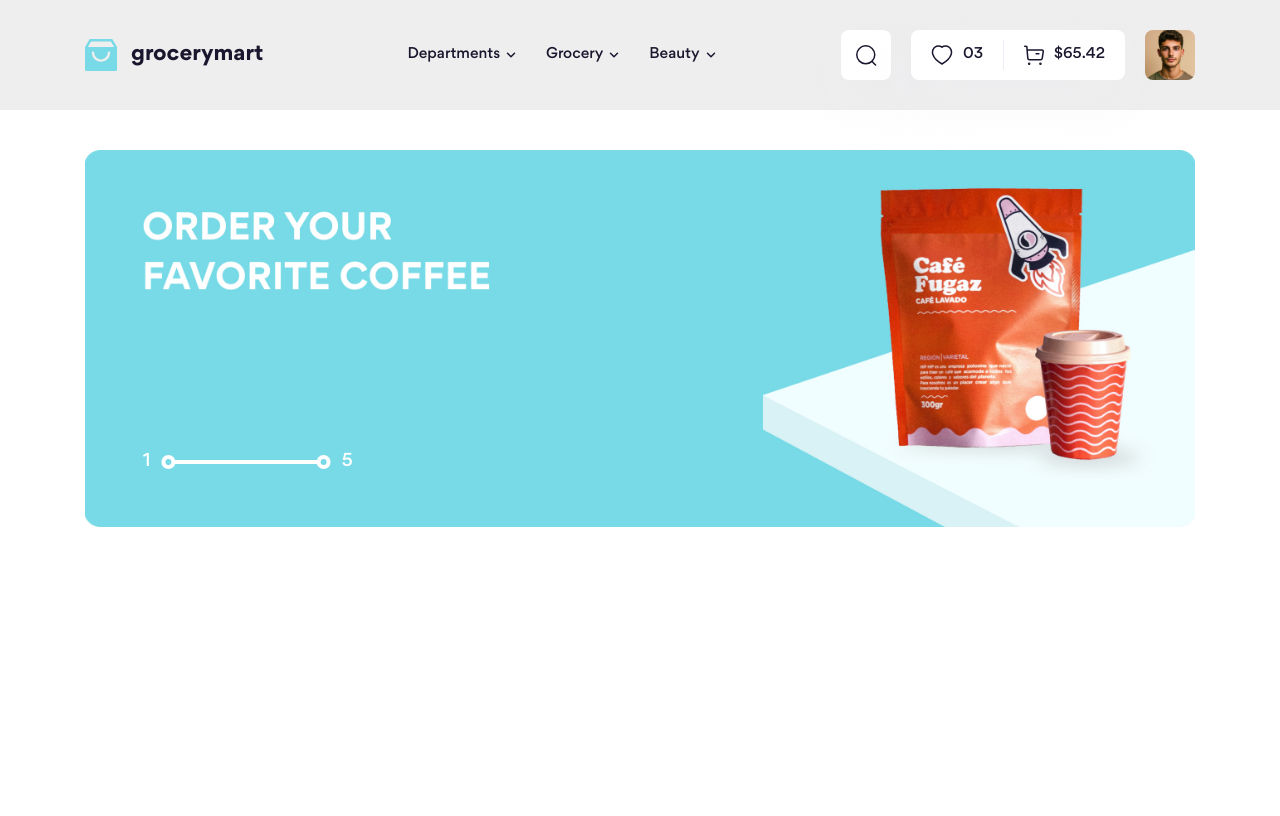
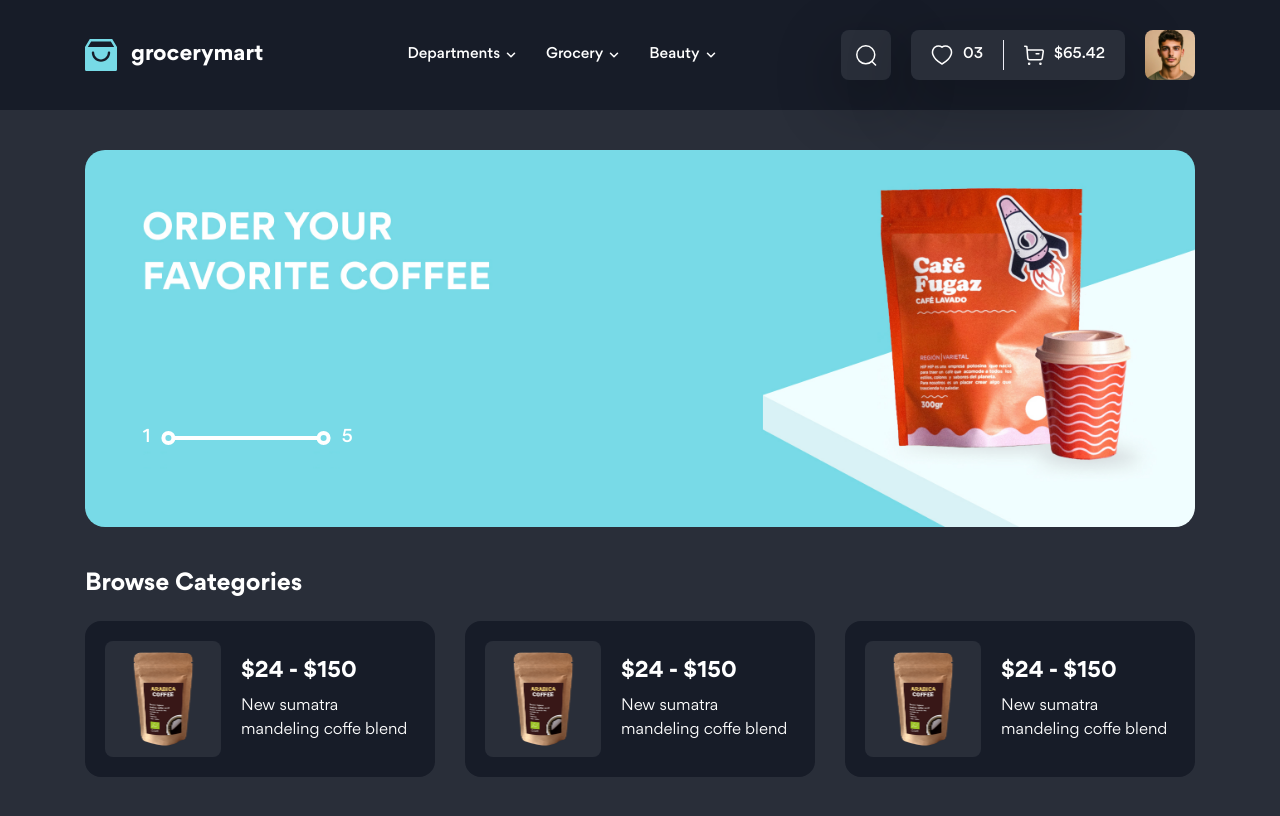
Before and after one commit to tienduy1403/htmlcss-project-09, a website: page index.html in a window 1280 px wide. Shown: the top 816 px of the page. Drawn offline with Linux system fonts and the light colour scheme.

Commit message:
Made the Categories

```diff
--- a/index.html
+++ b/index.html
@@ -1,5 +1,5 @@
 <!DOCTYPE html>
-<html lang="en" class="light">
+<html lang="en" class="dark">
     <head>
         <meta charset="UTF-8" />
         <meta name="viewport" content="width=device-width, initial-scale=1.0" />
@@ -44,9 +44,11 @@
             load("#header", "./templates/header.html");
         </script>
 
-        <div class="container">
+        <div class="container home">
             <!-------------- Main ------------>
             <main>
+                <!-- Slideshow -->
+                <section class="home__container">
                     <div class="slide-show">
                         <div class="slide-show__list">
                             <a class="slide-show__link">
@@ -101,6 +103,72 @@
                             <span class="slide-page__num">5</span>
                         </div>
                     </div>
+                </section>
+
+                <!-- Categories -->
+                <section class="home__container">
+                    <div class="cate">
+                        <h2 class="cate__heading">Browse Categories</h2>
+                        <div class="cate__list">
+                            <div class="row row-cols-3 row-cols-md-1 gy-md-2">
+                                <div class="col">
+                                    <article class="cate-item">
+                                        <img
+                                            src="./assets/images/cate-1.png"
+                                            alt=""
+                                            class="cate-item__img"
+                                        />
+                                        <section class="cate-item__infor">
+                                            <h3 class="cate-item__price">
+                                                $24 - $150
+                                            </h3>
+                                            <p class="cate-item__desc">
+                                                New sumatra mandeling coffe
+                                                blend
+                                            </p>
+                                        </section>
+                                    </article>
+                                </div>
+                                <div class="col">
+                                    <article class="cate-item">
+                                        <img
+                                            src="./assets/images/cate-1.png"
+                                            alt=""
+                                            class="cate-item__img"
+                                        />
+                                        <section class="cate-item__infor">
+                                            <h3 class="cate-item__price">
+                                                $24 - $150
+                                            </h3>
+                                            <p class="cate-item__desc">
+                                                New sumatra mandeling coffe
+                                                blend
+                                            </p>
+                                        </section>
+                                    </article>
+                                </div>
+                                <div class="col">
+                                    <article class="cate-item">
+                                        <img
+                                            src="./assets/images/cate-1.png"
+                                            alt=""
+                                            class="cate-item__img"
+                                        />
+                                        <section class="cate-item__infor">
+                                            <h3 class="cate-item__price">
+                                                $24 - $150
+                                            </h3>
+                                            <p class="cate-item__desc">
+                                                New sumatra mandeling coffe
+                                                blend
+                                            </p>
+                                        </section>
+                                    </article>
+                                </div>
+                            </div>
+                        </div>
+                    </div>
+                </section>
             </main>
 
             <!-------------- Footer ------------>
--- a/scss/abstracts/_mixins.scss
+++ b/scss/abstracts/_mixins.scss
@@ -1,5 +1,4 @@
 $grid-breakpoints: (
-    xs: 0,
     sm: 576px,
     md: 768px,
     lg: 992px,
@@ -7,7 +6,7 @@
     xxl: 1400px,
 );
 
-@mixin breakpoints($infix) {
+@mixin screen($infix) {
     $breakpoint: map-get($grid-breakpoints, $infix);
     @if ($breakpoint) {
         @media (max-width: ($breakpoint - 0.02)) {
--- a/scss/base/_base.scss
+++ b/scss/base/_base.scss
@@ -11,6 +11,7 @@
 body {
     font-family: "Gordita", sans-serif;
     font-size: 1.6rem;
+    background: var(--body-background-color);
 }
 
 a,
--- a/scss/base/_grid.scss
+++ b/scss/base/_grid.scss
@@ -2,19 +2,18 @@
 
 // Breakpoints, dimension, container, row, column, v.v
 $grid-breakpoints: (
-    xs: 0,
+    xxl: 1400px,
+    xl: 1200px,
+    lg: 992px,
+    md: 768px,
     sm: 576px,
-    md: 768px,
-    lg: 992px,
-    xl: 1200px,
-    xxl: 1400px,
 );
 $container-max-widths: (
-    sm: 540px,
-    md: 720px,
-    lg: 960px,
-    xl: 1140px,
-    xxl: 1370px,
+    sm: 100%,
+    md: 570px,
+    lg: 750px,
+    xl: 990px,
+    xxl: 1140px,
 );
 $grid-columns: 12 !default;
 $grid-gutter-width: 30px !default;
@@ -44,6 +43,7 @@
 
 .container {
     @extend .container-fluid;
+    width: 1370px;
 }
 
 .row {
@@ -63,13 +63,9 @@
     flex: 1 0;
 }
 
-@mixin make-media-query($dimension, $bypass: false) {
-    @if $bypass {
+@mixin make-media-query($dimension) {
+    @media (max-width: ($dimension - 0.02)) {
         @content;
-    } @else {
-        @media (min-width: $dimension) {
-            @content;
-        }
     }
 }
 
@@ -115,10 +111,9 @@
 
 @each $breakpoint, $dimension in $grid-breakpoints {
     $max-width: map-get($container-max-widths, $breakpoint);
-    $is-xs: $breakpoint == xs;
-    $infix: if($is-xs, "", "-#{$breakpoint}");
+    $infix: -#{$breakpoint};
 
-    @include make-media-query($dimension, $is-xs) {
+    @include make-media-query($dimension) {
         .container {
             max-width: $max-width;
         }
--- a/scss/components/_dropdown.scss
+++ b/scss/components/_dropdown.scss
@@ -12,11 +12,11 @@
     z-index: 1;
     width: 1240px;
 
-    @include abstracts.breakpoints(xxl) {
+    @include abstracts.screen(xxl) {
         width: 100%;
     }
 
-    @include abstracts.breakpoints(lg) {
+    @include abstracts.screen(lg) {
         display: none;
         position: initial;
         padding-top: 0;
@@ -40,7 +40,7 @@
             filter: var(--arrow-up-color);
         }
 
-        @include abstracts.breakpoints(lg) {
+        @include abstracts.screen(lg) {
             padding: 0;
             position: initial;
             border-radius: 0;
@@ -58,7 +58,7 @@
         border-right: 1px solid var(--dropdown-separate-color);
         overflow-y: auto;
 
-        @include abstracts.breakpoints(lg) {
+        @include abstracts.screen(lg) {
             padding: 10px 0 0;
             height: auto;
             border-right: none;
@@ -104,7 +104,7 @@
     &__list {
         margin: 13px 0 -7px 50px;
 
-        @include abstracts.breakpoints(lg) {
+        @include abstracts.screen(lg) {
             margin: 0;
         }
     }
@@ -115,7 +115,7 @@
         font-size: 1.4rem;
         line-height: 142.857%;
 
-        @include abstracts.breakpoints(lg) {
+        @include abstracts.screen(lg) {
             padding: 10px 0;
         }
 
@@ -128,7 +128,7 @@
         &--active .sub-menu {
             display: flex;
 
-            @include abstracts.breakpoints(lg) {
+            @include abstracts.screen(lg) {
                 display: block;
             }
         }
@@ -142,18 +142,22 @@
     inset: 30px 30px 30px 352px;
     overflow-y: auto;
 
-    @include abstracts.breakpoints(xl) {
+    @include abstracts.screen(xxl) {
+        padding-right: 50px;
+    }
+
+    @include abstracts.screen(xl) {
         gap: 50px;
         inset: 30px 30px 30px 322px;
     }
 
-    @include abstracts.breakpoints(lg) {
+    @include abstracts.screen(lg) {
         position: initial;
         overflow-y: initial;
     }
 
     & .dropdown__list {
-        @include abstracts.breakpoints(lg) {
+        @include abstracts.screen(lg) {
             margin: 13px 0 -7px 50px;
         }
     }
@@ -164,11 +168,11 @@
     }
 
     &--not-menu {
-        @include abstracts.breakpoints(xl) {
+        @include abstracts.screen(xl) {
             padding-right: 77px;
         }
 
-        @include abstracts.breakpoints(lg) {
+        @include abstracts.screen(lg) {
             display: block;
             max-height: initial;
         }
@@ -182,13 +186,13 @@
 
     &__column {
         &:not(:first-child) {
-            @include abstracts.breakpoints(lg) {
+            @include abstracts.screen(lg) {
                 margin-top: 30px;
             }
         }
 
         &:first-child {
-            @include abstracts.breakpoints(lg) {
+            @include abstracts.screen(lg) {
                 margin-top: 14px;
             }
         }
--- a/scss/components/_slideshow.scss
+++ b/scss/components/_slideshow.scss
@@ -2,7 +2,6 @@
 
 .slide-show {
     position: relative;
-    padding: 40px 0;
     overflow: hidden;
 
     &__list {
@@ -17,9 +16,9 @@
         padding-top: 34%;
         flex-shrink: 0;
         width: 100%;
-        border-radius: inherit;
+        border-radius: 20px;
 
-        @include abstracts.breakpoints(lg) {
+        @include abstracts.screen(lg) {
             padding-top: 49.55%;
         }
     }
@@ -31,7 +30,7 @@
         width: 100%;
         height: 100%;
         object-fit: cover;
-        border-radius: inherit;
+        border-radius: 20px;
     }
 }
 
--- a/scss/components/_togglemenu.scss
+++ b/scss/components/_togglemenu.scss
@@ -3,11 +3,11 @@
 .toggle-menu {
     display: none;
 
-    @include abstracts.breakpoints(lg) {
+    @include abstracts.screen(lg) {
         margin-right: 60px;
     }
 
-    @include abstracts.breakpoints(sm) {
+    @include abstracts.screen(sm) {
         margin-right: initial;
     }
 }
--- /dev/null
+++ b/scss/layout/_footer.scss
@@ -0,0 +1,3 @@
+.footer {
+    height: 5000px;
+}
--- a/scss/layout/_header.scss
+++ b/scss/layout/_header.scss
@@ -15,7 +15,7 @@
 
     position: relative;
 
-    @include abstracts.breakpoints(sm) {
+    @include abstracts.screen(sm) {
         @extend %itemFlexCenter;
 
         justify-content: space-between;
@@ -26,11 +26,11 @@
     margin-left: 144px;
     transition: translate 0.5s;
 
-    @include abstracts.breakpoints(xl) {
+    @include abstracts.screen(xl) {
         margin-left: 60px;
     }
 
-    @include abstracts.breakpoints(lg) {
+    @include abstracts.screen(lg) {
         margin-left: 0;
         padding: 20px;
         position: fixed;
@@ -51,7 +51,7 @@
         }
     }
 
-    @include abstracts.breakpoints(sm) {
+    @include abstracts.screen(sm) {
         inset: 0 20% 0 0;
     }
 
@@ -62,7 +62,7 @@
     }
 
     &__btn {
-        @include abstracts.breakpoints(md) {
+        @include abstracts.screen(md) {
             padding: 10px 0;
             align-items: center;
         }
@@ -88,7 +88,7 @@
         opacity: 0;
         transition: visibility 0.5s opacity 0.5s;
 
-        @include abstracts.breakpoints(lg) {
+        @include abstracts.screen(lg) {
             position: fixed;
             inset: 0 0 0 0;
             background: var(--overlay-background-color);
@@ -98,7 +98,7 @@
     &__list {
         @extend %itemFlexCenter;
 
-        @include abstracts.breakpoints(lg) {
+        @include abstracts.screen(lg) {
             flex-direction: column;
             align-items: flex-start;
         }
@@ -119,7 +119,7 @@
             display: block;
         }
 
-        @include abstracts.breakpoints(lg) {
+        @include abstracts.screen(lg) {
             width: 100%;
             padding: 10px 0;
 
@@ -138,7 +138,7 @@
     }
 
     &__icon {
-        @include abstracts.breakpoints(lg) {
+        @include abstracts.screen(lg) {
             rotate: -90deg;
             transition: rotate 0.3s;
         }
@@ -147,7 +147,7 @@
     &__link {
         @extend %itemFlexCenter;
 
-        @include abstracts.breakpoints(lg) {
+        @include abstracts.screen(lg) {
             justify-content: space-between;
             height: auto;
             font-size: 1.6rem;
@@ -170,7 +170,7 @@
     margin-left: auto;
     gap: 20px;
 
-    @include abstracts.breakpoints(sm) {
+    @include abstracts.screen(sm) {
         margin-left: initial;
     }
 
--- a/scss/layout/_index.scss
+++ b/scss/layout/_index.scss
@@ -1 +1,2 @@
 @forward "./header";
+@forward "./footer";
--- a/scss/main.scss
+++ b/scss/main.scss
@@ -2,3 +2,4 @@
 @use "./theme";
 @use "./layout";
 @use "./components";
+@use "./pages";
--- /dev/null
+++ b/scss/pages/_home.scss
@@ -0,0 +1,62 @@
+@use "../abstracts";
+
+%itemFlexCenter {
+    display: flex;
+    align-items: center;
+}
+
+.home {
+    &__container {
+        margin-top: 40px;
+
+        @include abstracts.screen(md) {
+            margin-top: 30px;
+        }
+    }
+}
+
+.cate {
+    &__heading {
+        color: var(--text-color);
+        font-size: 2.4rem;
+        font-weight: 700;
+        line-height: 141.667%;
+    }
+
+    &__list {
+        margin-top: 20px;
+    }
+
+    &-item {
+        @extend %itemFlexCenter;
+
+        padding: 20px 26px 20px 20px;
+        background: var(--cate-item-background);
+        border-radius: 16px;
+
+        &__img {
+            width: 116px;
+            height: 116px;
+            flex-shrink: 0;
+            background: var(--body-background-color);
+            border-radius: 8px;
+        }
+
+        &__infor {
+            margin-left: 20px;
+        }
+
+        &__price {
+            color: var(--primary-color);
+            font-size: 2.2rem;
+            font-weight: 700;
+            line-height: 145.455%;
+        }
+
+        &__desc {
+            margin-top: 6px;
+            color: var(--text-color);
+            line-height: 150%;
+        }
+    }
+}
--- /dev/null
+++ b/scss/pages/_index.scss
@@ -0,0 +1 @@
+@forward "./home";
--- a/scss/theme/_dark.scss
+++ b/scss/theme/_dark.scss
@@ -12,4 +12,10 @@
 
     --dropdown-separate-color: #171c28;
     --navbar--background-color: #292e39;
+
+    --body-background-color: #292e39;
+
+    --cate-item-background: #171c28;
+
+    --primary-color: #fff;
 }
--- a/scss/theme/_light.scss
+++ b/scss/theme/_light.scss
@@ -11,5 +11,10 @@
     --dropdown-separate-color: #d2d1d6;
     --navbar--background-color: #fff;
     --overlay-background-color: rgb(0, 0, 0, 0.6);
+    --body-background-color: #fff;
     --silde-page-color: #fff;
+
+    --cate-item-background: #eee;
+
+    --primary-color: #000;
 }
```
Also changed, not shown: assets/css/main.css, assets/images/cate-1.png (added), assets/images/cate-2.png (added), assets/images/cate-3.png (added), 1 other file. Lines whose indentation alone changed are shown as unchanged.
